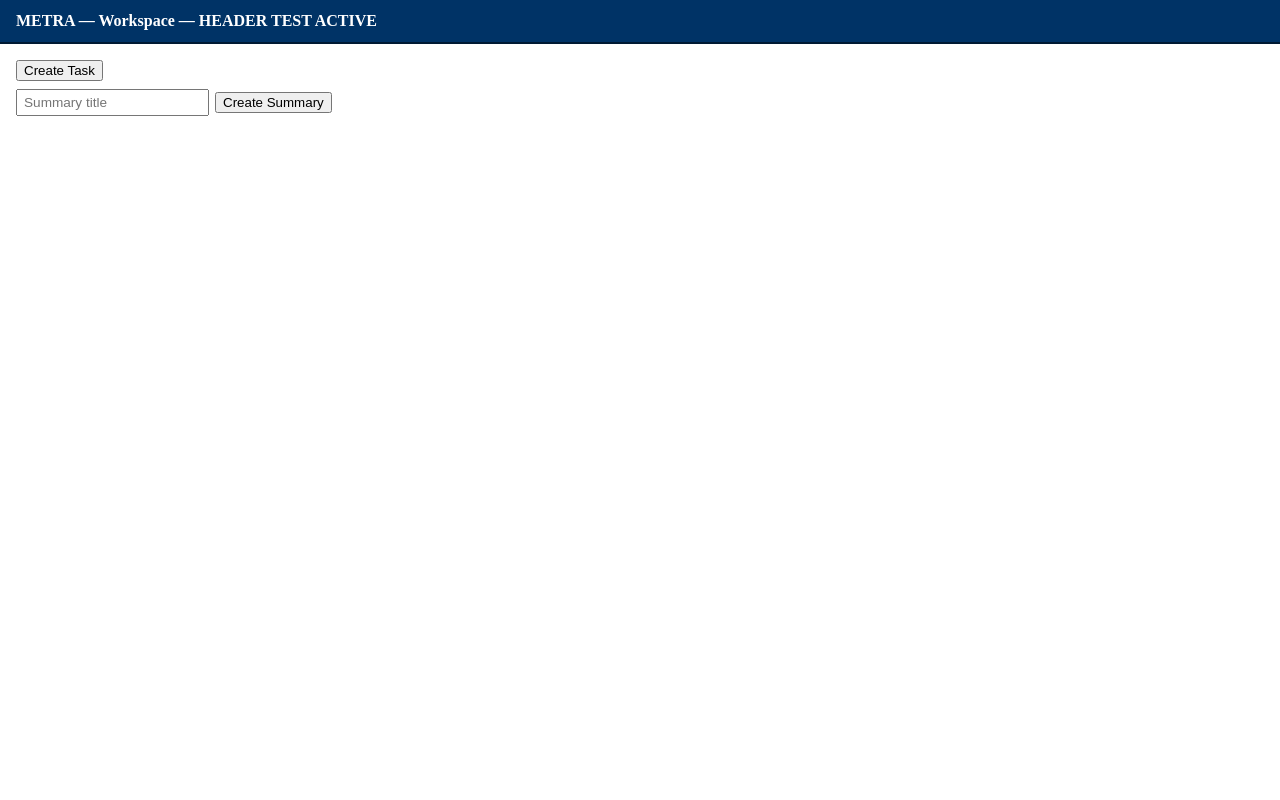
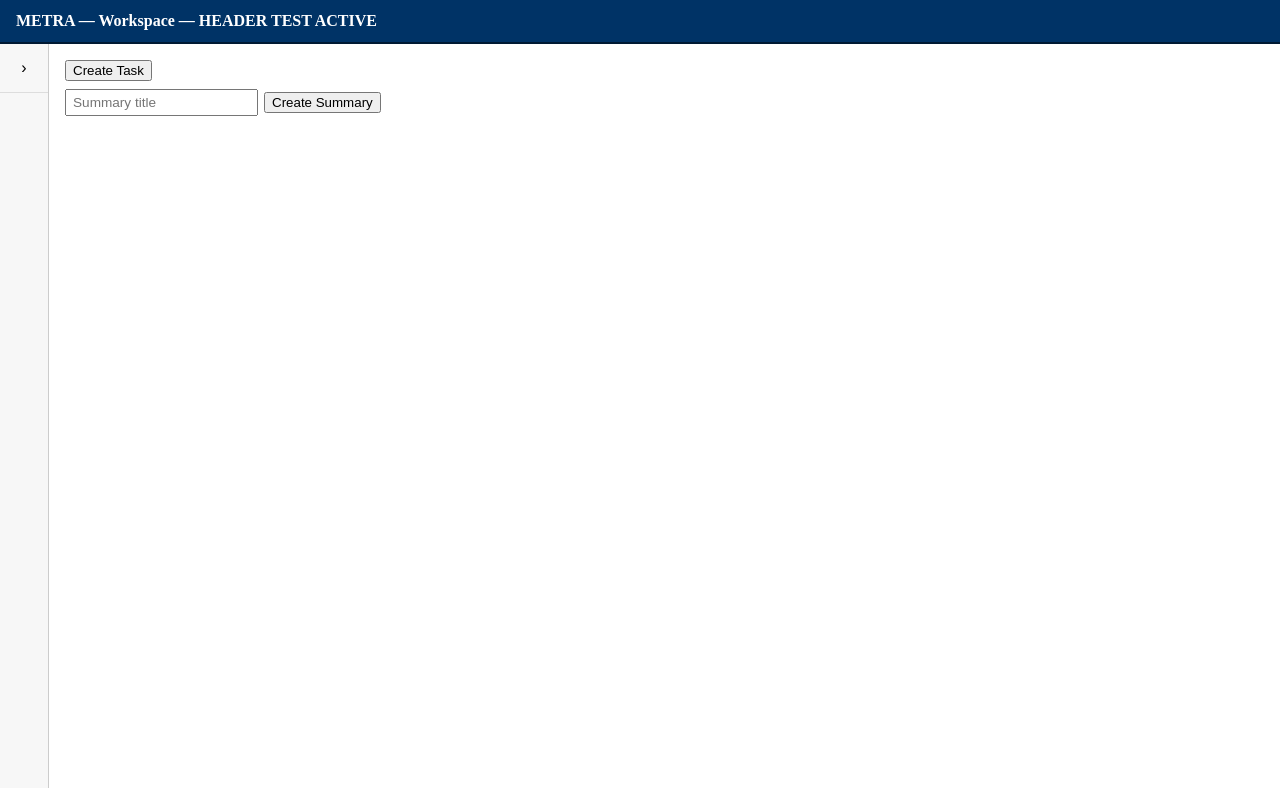
Before and after one commit to johnjkelly1945-ops/project-tracker-vite-pwa-v15, a React (Vite) app: page / in a window 1280 px wide. Built offline with nearby package versions, Linux system fonts and the light colour scheme.

Commit message:
Stage 86.2 — Sidebar expand/collapse wired (read-only, non-authoritative)

```diff
--- a/src/App.jsx
+++ b/src/App.jsx
@@ -6,24 +6,26 @@ METRA — App.jsx
 
 STAGE
 ---------------------------------------------------------------------
-Stage 86.1 — Sidebar Structural Mount (Inert)
+Stage 86.2 — Sidebar Expand / Collapse (UI-Only)
 
 CHANGE SUMMARY
 ---------------------------------------------------------------------
-• Mount Sidebar component structurally
-• Sidebar must be inert and render nothing
-• Zero behavioural or visual regression permitted
-
+• Preserve full App authority (tasks, summaries, popup)
+• Introduce sidebarExpanded UI state
+• Wrap existing application layout safely
+• Zero behavioural regression permitted
 =====================================================================
 */
 
 import React, { useState } from "react";
+
 import Sidebar from "./components/Sidebar";
 import PreProject from "./components/PreProject";
 import ModuleHeader from "./components/ModuleHeader";
 import TaskPopup from "./components/TaskPopup";
 
 export default function App() {
+  /* ===================== WORKSPACE STATE ===================== */
   const [workspaceState, setWorkspaceState] = useState(() => ({
     summaries: [],
     tasks: [],
@@ -31,6 +33,11 @@ export default function App() {
 
   const [focusedSummaryId, setFocusedSummaryId] = useState(null);
   const [activeTask, setActiveTask] = useState(null);
+
+  /* ===================== SIDEBAR UI STATE ===================== */
+  const [sidebarExpanded, setSidebarExpanded] = useState(false);
+
+  /* ===================== HANDLERS (AUTHORITATIVE) ===================== */
 
   function handleAddSummary() {
     setWorkspaceState((prev) => ({
@@ -106,15 +113,26 @@ export default function App() {
     }));
   }
 
+  /* ===================== RENDER ===================== */
+
   return (
     <>
-      {/* Stage 86.1 — Sidebar mounted structurally (inert) */}
-      <Sidebar />
-
-      {/* Original application root — unchanged */}
-      <div className="app-root">
       <ModuleHeader />
 
+      <div
+        style={{
+          display: "flex",
+          height: "calc(100vh - 56px)",
+        }}
+      >
+        {/* Sidebar — UI only */}
+        <Sidebar
+          expanded={sidebarExpanded}
+          onToggle={() => setSidebarExpanded((v) => !v)}
+        />
+
+        {/* Main application — unchanged */}
+        <div className="app-root" style={{ flex: 1 }}>
           <PreProject
             summaries={workspaceState.summaries}
             tasks={workspaceState.tasks}
@@ -135,6 +153,7 @@ export default function App() {
             />
           )}
         </div>
+      </div>
     </>
   );
 }
--- a/src/components/Sidebar.jsx
+++ b/src/components/Sidebar.jsx
@@ -6,29 +6,69 @@ METRA — Sidebar.jsx
 
 STAGE
 ---------------------------------------------------------------------
-Stage 86.1 — Sidebar Structural Mount (Inert)
+Stage 86.2 — Sidebar Expand / Collapse (UI-Only)
 
 PURPOSE
 ---------------------------------------------------------------------
-Introduce the Sidebar component into the application tree
-without any behaviour, rendering, or authority.
-
-This file intentionally renders NOTHING.
+Provide a collapsible sidebar shell using local UI state
+passed from App. Sidebar remains non-authoritative.
 
 CONSTRAINTS (LOCKED)
 ---------------------------------------------------------------------
-• No UI
-• No CSS
-• No state
-• No props
-• No events
-• No authority
-• No layout effect
-
-Any change to these constraints requires a new authorised stage.
+• No task logic
+• No summary logic
+• No navigation
+• No routing
+• No data mutation
+• UI-only behaviour
 =====================================================================
 */
 
-export default function Sidebar() {
-  return null;
+export default function Sidebar({ expanded, onToggle }) {
+  return (
+    <aside
+      style={{
+        width: expanded ? "240px" : "48px",
+        transition: "width 0.2s ease",
+        borderRight: "1px solid #ccc",
+        background: "#f7f7f7",
+        overflow: "hidden",
+        display: "flex",
+        flexDirection: "column",
+      }}
+    >
+      {/* Header */}
+      <div
+        style={{
+          height: "48px",
+          display: "flex",
+          alignItems: "center",
+          justifyContent: expanded ? "space-between" : "center",
+          padding: expanded ? "0 12px" : "0",
+          borderBottom: "1px solid #ddd",
+        }}
+      >
+        {expanded && (
+          <strong style={{ fontSize: "14px" }}>Sidebar</strong>
+        )}
+
+        <button
+          type="button"
+          onClick={onToggle}
+          aria-label="Toggle sidebar"
+          style={{
+            border: "none",
+            background: "transparent",
+            cursor: "pointer",
+            fontSize: "16px",
+          }}
+        >
+          {expanded ? "‹" : "›"}
+        </button>
+      </div>
+
+      {/* Body — intentionally empty */}
+      <div style={{ flex: 1 }} />
+    </aside>
+  );
 }
```
Lines whose indentation alone changed are shown as unchanged.
